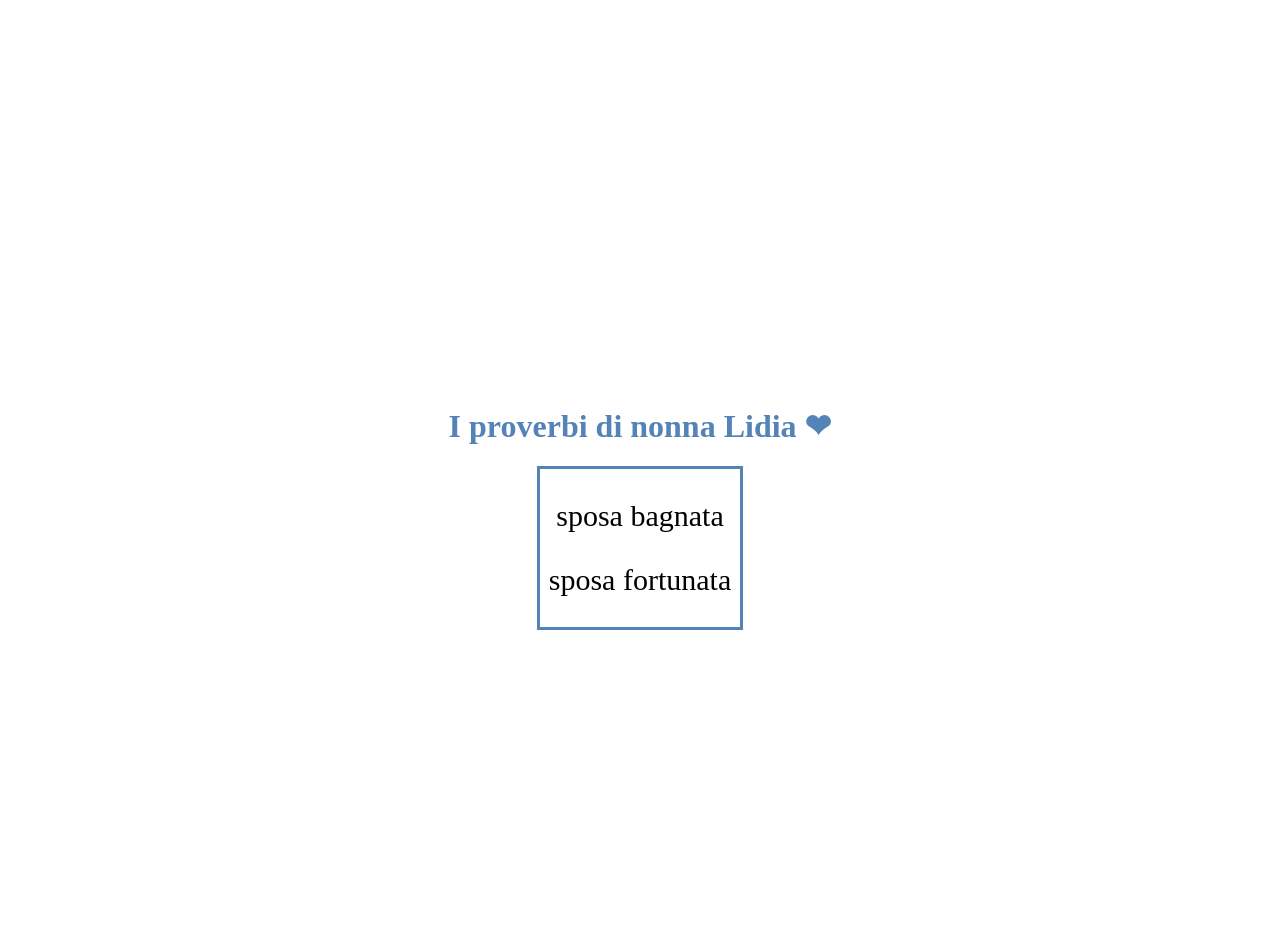
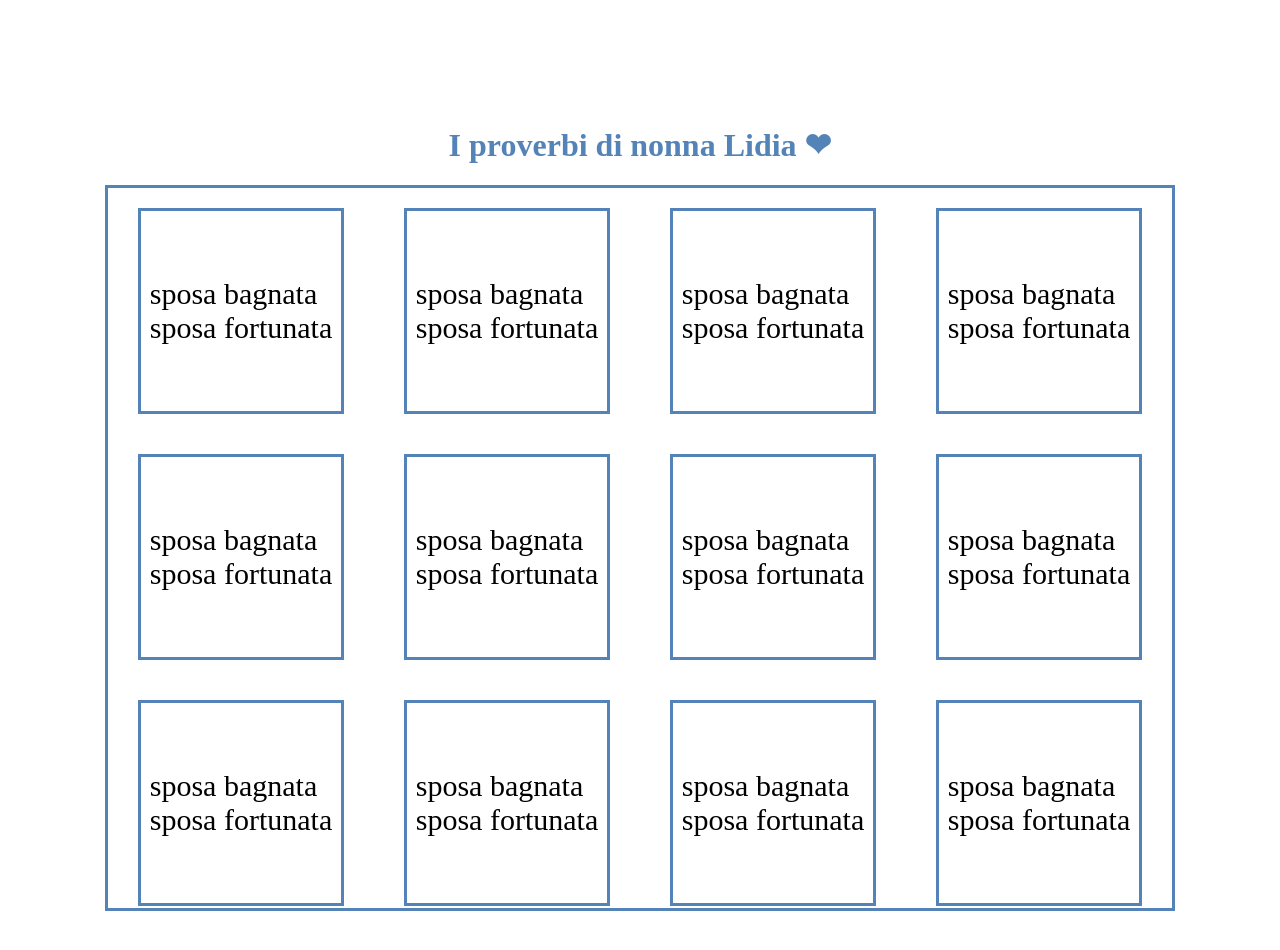
Before and after one commit to SophieCecala/proverbi_di_nonna_Lidia, a plain HTML site: page index.html in a window 1280 px wide. Drawn offline with Linux system fonts and the light colour scheme.

Commit message:
some styles

```diff
--- a/index.html
+++ b/index.html
@@ -12,8 +12,52 @@
         </header>
         <section class="container">
             <div class="proverb">
-                <p>sposa bagnata </p>
-                <p>sposa fortunata</p>
+                <p>sposa bagnata <br/>
+               sposa fortunata</p>
+            </div>
+            <div class="proverb">
+                <p>sposa bagnata <br/>
+                    sposa fortunata</p>
+            </div>
+            <div class="proverb">
+                <p>sposa bagnata <br/>
+                    sposa fortunata</p>
+            </div>
+            <div class="proverb">
+                <p>sposa bagnata <br/>
+                    sposa fortunata</p>
+            </div>
+            <div class="proverb">
+                <p>sposa bagnata <br/>
+                    sposa fortunata</p>
+            </div>
+            <div class="proverb">
+                <p>sposa bagnata <br/>
+                    sposa fortunata</p>
+            </div>
+            <div class="proverb">
+                <p>sposa bagnata <br/>
+                    sposa fortunata</p>
+            </div>
+            <div class="proverb">
+                <p>sposa bagnata <br/>
+                    sposa fortunata</p>
+            </div>
+            <div class="proverb">
+                <p>sposa bagnata <br/>
+                    sposa fortunata</p>
+            </div>
+            <div class="proverb">
+                <p>sposa bagnata <br/>
+                    sposa fortunata</p>
+            </div>
+            <div class="proverb">
+                <p>sposa bagnata <br/>
+                    sposa fortunata</p>
+            </div>
+            <div class="proverb">
+                <p>sposa bagnata <br/>
+                    sposa fortunata</p>
             </div>
         </section>
     </main>
--- a/style.css
+++ b/style.css
@@ -8,19 +8,31 @@
 
 }
 .header{
+    display: flex;
+    height: 200px;
+    width: 100%;
     color: #5383b7;
+    justify-content: center;
+    align-items: center;
 }
 .container{
     display: flex;
-    justify-content: center;
-    align-items: center;
-    flex-direction: column;
+    justify-content: space-around;
+    /*align-items: center;*/
+    flex-direction: row;
     border: 3px solid #5383b7;
+    height: 90%;
+    width: 100%;
+    flex-wrap: wrap;
 }
-.proverb p{
+.proverb {
     display: flex;
     align-items: center;
+    justify-content: center;
     flex-direction: column;
     width: 200px;
     font-size: 30px;
+    border: 3px solid #5383b7;
+    height: 200px;
+    margin: 20px;
 }
```
